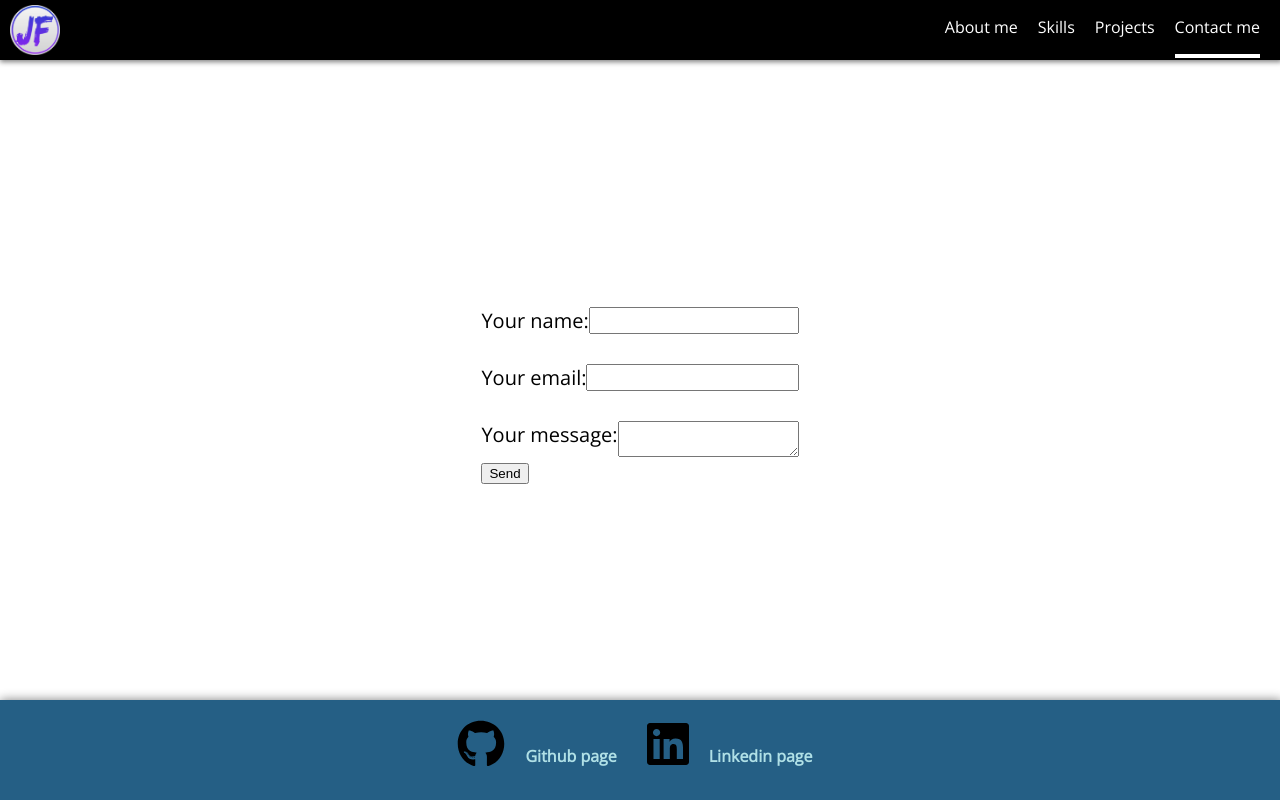
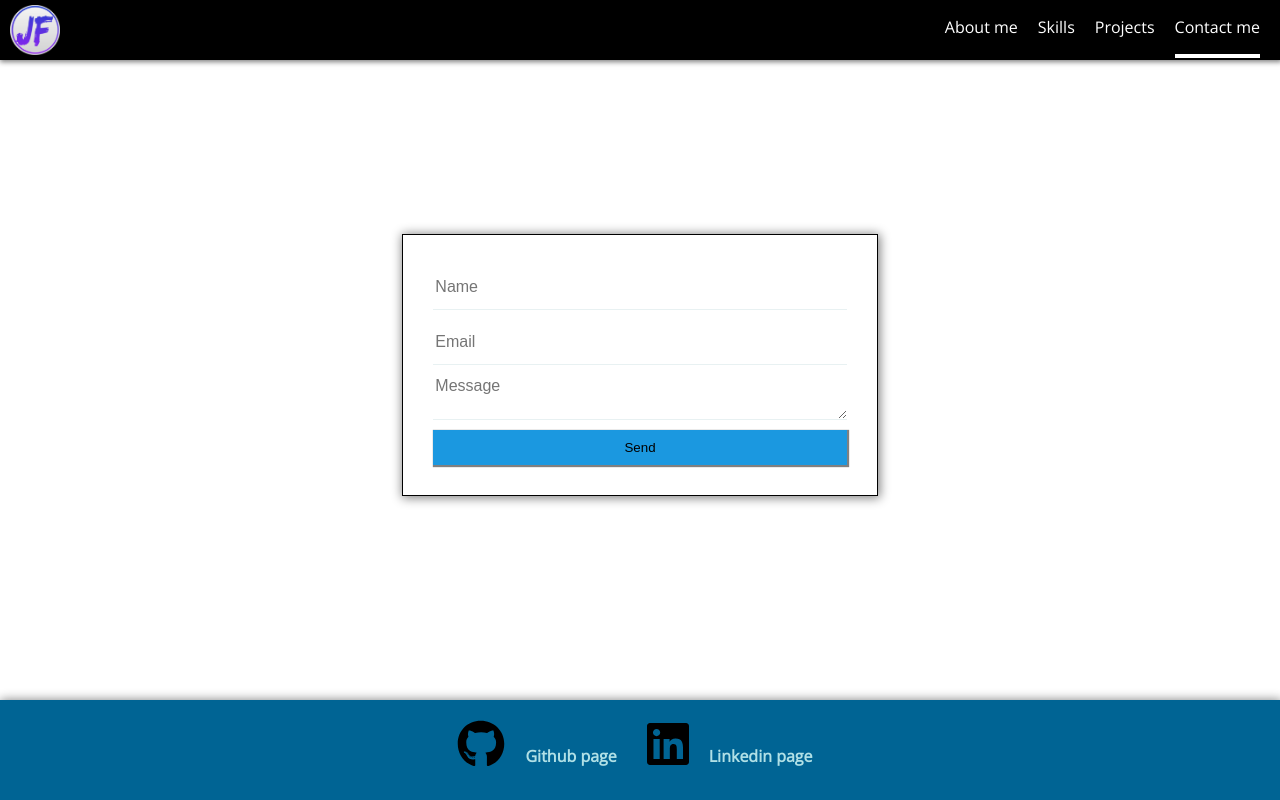
Before and after one commit to joaopedrodcf/curriculum, a React app: page /#/skills in a window 1280 px wide. Both pictures are taken after a click on the link "Contact me". Built offline with nearby package versions, Linux system fonts and the light colour scheme; no server answers.

Commit message:
Added csscomb , changed the css and desing of conctact form

```diff
--- a/public/index.css
+++ b/public/index.css
@@ -4,9 +4,9 @@ GLOBALS
 =============================================================================================================================================
 */
 
-body,
-html,
-#root,
+body ,
+html ,
+#root ,
 .grid-container {
 	margin: 0px;
 	padding: 0px;
@@ -31,14 +31,13 @@ Increase the Font Size - https://cssnewbie.com/make-beautiful-hyperlinks-using-c
 article a {
 	margin-left: 10px;
 	display: inline-block;
-  transition: 0.3s;
+	transition: .3s;
 	font-weight: bold;
 	text-decoration: none;
-  color: royalblue;
+	color: #1B98E0;
 }
 
 article a:hover {
-  -webkit-transform: scale(1.2);
 	transform: scale(1.2);
 }
 
@@ -98,9 +97,9 @@ NAVBAR
 	color: white;
 }
 
-.nav-links a:hover,
+.nav-links a:hover ,
 .nav-links-active {
-  border-bottom: 4px solid #ffffff;
+	border-bottom: 4px solid #FFFFFF;
 }
 
 /*
@@ -145,7 +144,7 @@ MAIN SECTION
 }
 
 .section-about-me article p {
-  font-size: 0.9em;
+	font-size: .9em;
 	color: gray;
 }
 
@@ -162,7 +161,7 @@ MAIN SECTION
 }
 
 .section-about-me figure figcaption {
-  color: darkblue;
+	color: #13293D;
 	text-align: center;
 }
 
@@ -203,7 +202,7 @@ section-skills
 .skills h1 {
 	margin: auto 0px;
 	padding: 20px;
-  background-color: rebeccapurple;
+	background-color: #247BA0;
 	box-shadow: 0px 1px 5px 0px gray;
 }
 
@@ -225,18 +224,39 @@ CONTACT ME
 	justify-content: space-evenly;
 	font-size: 20px;
 }
+
 .section-contact-me form {
-  grid-area: form;
-}
-.section-contact-me form div label {
+	border: black solid 1px;
+	margin-bottom: 30px;
+	box-shadow: 1px 1px 10px 1px gray;
+	padding: 30px;
 	display: flex;
-  margin-top: 30px;
+	flex-direction: column;
+	justify-content: space-between;
 	align-items: stretch;
+	min-width: 40%;
 }
 
-.section-contact-me form div input,
-.section-contact-me form div textarea {
-  flex: 1;
+form button {
+	padding: 10px 20px;
+	background-color: #1B98E0;
+	cursor: pointer;
+	border: none;
+	box-shadow: 1px 1px 1px 1px gray;
+}
+
+form button:hover {
+	background-color: #247BA0;
+}
+
+form input ,
+form textarea {
+	box-sizing: border-box;
+	border: none;
+	border-bottom: 1px solid #E8F1F2;
+	margin-bottom: 10px;
+	font: 16px Arial, Helvetica, sans-serif;
+	height: 45px;
 }
 
 /*
@@ -248,8 +268,10 @@ PROJECTS
 .section-projects {
 	display: flex;
 	flex-direction: row;
-  justify-content: center; /* align horizontal */
-  align-items: center; /* align vertical */
+	justify-content: center;
+	/* align horizontal */
+	align-items: center;
+	/* align vertical */
 }
 
 .projects {
@@ -280,7 +302,7 @@ FOOTER
 
 footer {
 	grid-area: footer;
-  background-color: #255f85;
+	background-color: #006494;
 	display: flex;
 	flex: row;
 	box-shadow: 1px 1px 10px 1px gray;
@@ -296,14 +318,13 @@ footer div {
 footer a {
 	margin-left: 20px;
 	display: inline-block;
-  transition: 0.3s;
+	transition: .3s;
 	font-weight: bold;
 	text-decoration: none;
 	color: powderblue;
 }
 
 footer a:hover {
-  -webkit-transform: scale(1.2);
 	transform: scale(1.2);
 }
 
@@ -318,12 +339,10 @@ MEDIA QUERYS
 		display: flex;
 		flex-direction: column;
 	}
-
 	.projects {
 		display: flex;
 		flex-direction: column;
 	}
-
 	.projects article {
 		margin-left: 0px;
 	}
--- a/src/components/Main/ContactMe.js
+++ b/src/components/Main/ContactMe.js
@@ -51,24 +51,26 @@ export default class ContactMe extends React.Component {
       <main>
         <section className="section-contact-me">
           <form onSubmit={this.sendMessage}>
-            <div>
-              <label htmlFor="name">
-                Your name:
-                <input type="text" name="name" value={name} onChange={this.handleChange} />
-              </label>
-            </div>
-            <div>
-              <label htmlFor="email">
-                Your email:
-                <input type="email" name="email" value={email} onChange={this.handleChange} />
-              </label>
-            </div>
-            <div>
-              <label htmlFor="message">
-                Your message:
-                <textarea name="message" value={message} onChange={this.handleChange} />
-              </label>
-            </div>
+            <input
+              type="text"
+              name="name"
+              placeholder="Name"
+              value={name}
+              onChange={this.handleChange}
+            />
+            <input
+              type="email"
+              name="email"
+              placeholder="Email"
+              value={email}
+              onChange={this.handleChange}
+            />
+            <textarea
+              name="message"
+              placeholder="Message"
+              value={message}
+              onChange={this.handleChange}
+            />
             <button type="submit" value="Submit">
               Send
             </button>
```
Also changed, not shown: .csscomb.json (added). Lines whose indentation alone changed are shown as unchanged.
